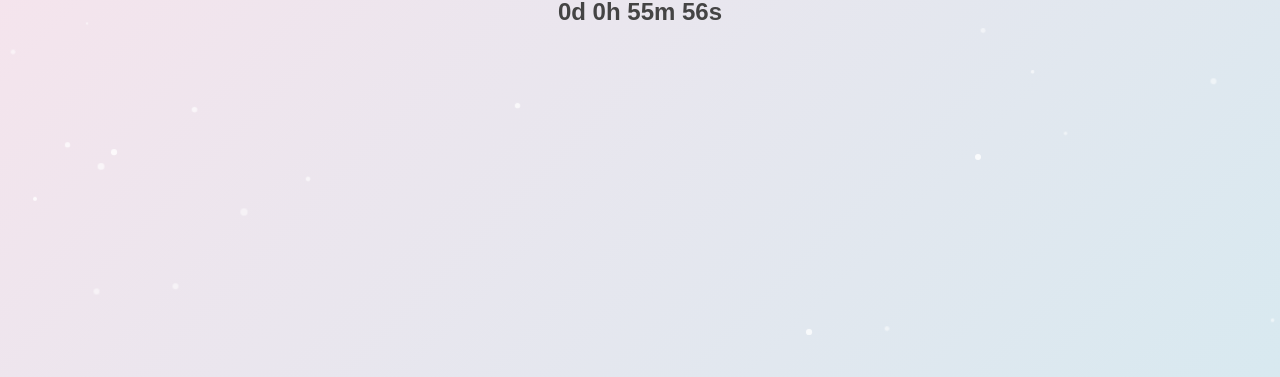
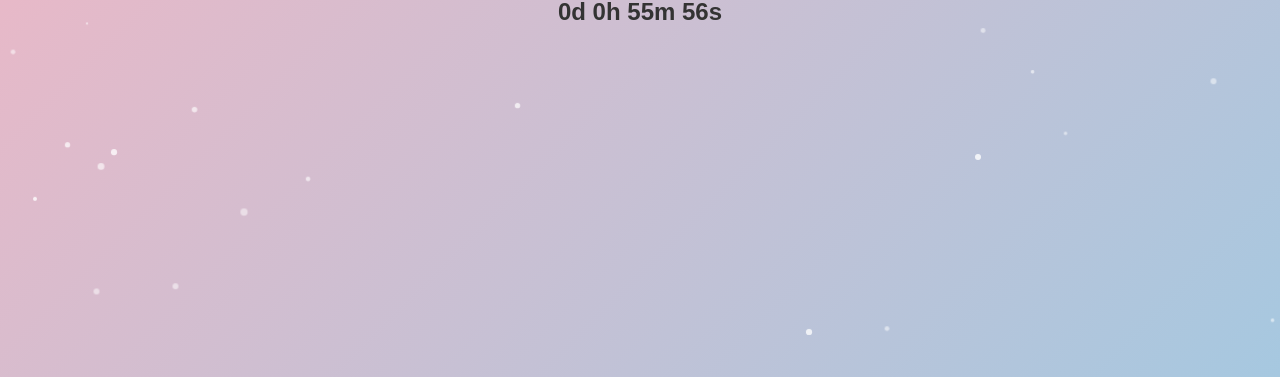
Before and after one commit to Sayan-sam/Bday, a plain HTML site: page index.html in a window 1280 px wide. Shown: the part 423-800 px from the top of the page. Drawn offline with Linux system fonts and the light colour scheme.

Commit message:
Update index.html

```diff
--- a/index.html
+++ b/index.html
@@ -8,13 +8,13 @@
     body {
         margin: 0;
         font-family: 'Poppins', sans-serif;
-        background: linear-gradient(135deg, #fce3ec, #d8e9f0);
+        background: linear-gradient(135deg, #f8b5c2, #a6c8e0); /* deeper pastel pink & blue */
         height: 100vh;
         overflow: hidden;
         display: flex;
         justify-content: center;
         align-items: center;
-        color: #444;
+        color: #333;
         text-align: center;
         position: relative;
     }
@@ -96,11 +96,9 @@
     </div>
 </div>
 
-<!-- Birthday chime audio -->
 <audio id="birthday-chime" src="birthday-chime.mp3" preload="auto"></audio>
 
 <script>
-    // Sparkle generator
     function createSparkles() {
         for (let i = 0; i < 40; i++) {
             let sparkle = document.createElement("div");
@@ -122,12 +120,14 @@
     const chime = document.getElementById("birthday-chime");
 
     function updateCountdown() {
-        const now = new Date();
-        // Convert to IST (UTC+5:30)
-        const nowIST = new Date(now.getTime() + (330 - now.getTimezoneOffset()) * 60000);
-        const targetDate = new Date(nowIST.getFullYear(), 7, 13, 0, 0, 0); // August (7) is 0-based index
+        const nowUTC = new Date().getTime();
+        const IST_OFFSET = 5.5 * 60 * 60 * 1000; // ms offset from UTC
+        const nowIST = new Date(nowUTC + IST_OFFSET);
 
-        if (nowIST >= targetDate) {
+        const targetDateIST = new Date(Date.UTC(nowIST.getFullYear(), 7, 13, 0, 0, 0)); // Aug 13 midnight IST
+        const targetDateUTC = targetDateIST.getTime() - IST_OFFSET; // convert back to UTC for comparison
+
+        if (nowUTC >= targetDateUTC) {
             countdownEl.innerHTML = "It's time! Click anywhere 🎉";
             document.body.onclick = () => {
                 countdownContainer.style.display = "none";
@@ -135,7 +135,7 @@
                 chime.play().catch(err => console.log("Audio play blocked:", err));
             }
         } else {
-            const diff = targetDate - nowIST;
+            const diff = targetDateUTC - nowUTC;
             const days = Math.floor(diff / (1000 * 60 * 60 * 24));
             const hours = Math.floor((diff / (1000 * 60 * 60)) % 24);
             const mins = Math.floor((diff / (1000 * 60)) % 60);
```
